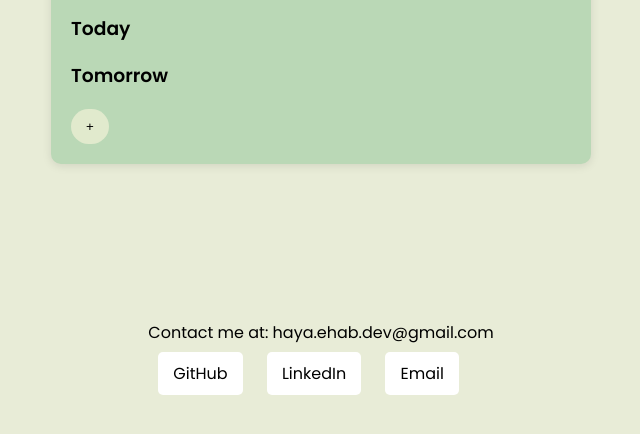
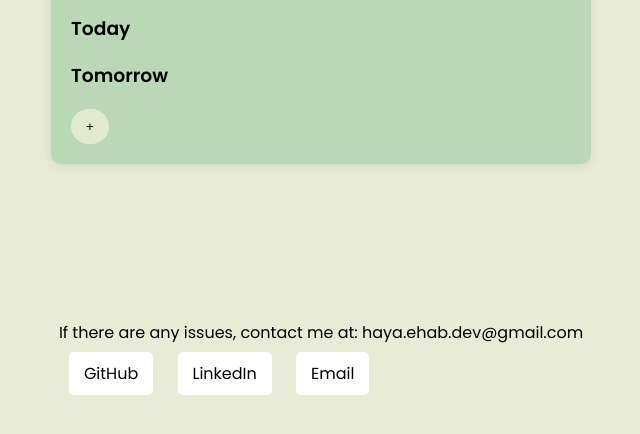
Before and after one commit to haya-ehab/To-Do-List-Project, a plain HTML site: page index.html in a window 1280 px wide. Shown: the part 364-798 px from the top of the page, without its empty margins (319-959 px from the left). Drawn offline with Linux system fonts and the light colour scheme.

Commit message:
Update index.html

```diff
--- a/index.html
+++ b/index.html
@@ -79,7 +79,7 @@
 
 <footer>
     <p id="contact-info" data-en="Contact me at: haya.ehab.dev@gmail.com" data-ar="تواصل معي على: haya.ehab.dev@gmail.com">
-        Contact me at: haya.ehab.dev@gmail.com
+        If there are any issues, contact me at: haya.ehab.dev@gmail.com
     </p>
     <div class="social-links">
         <a href="https://github.com/haya-ehab" target="_blank" class="social-button">GitHub</a>
```
